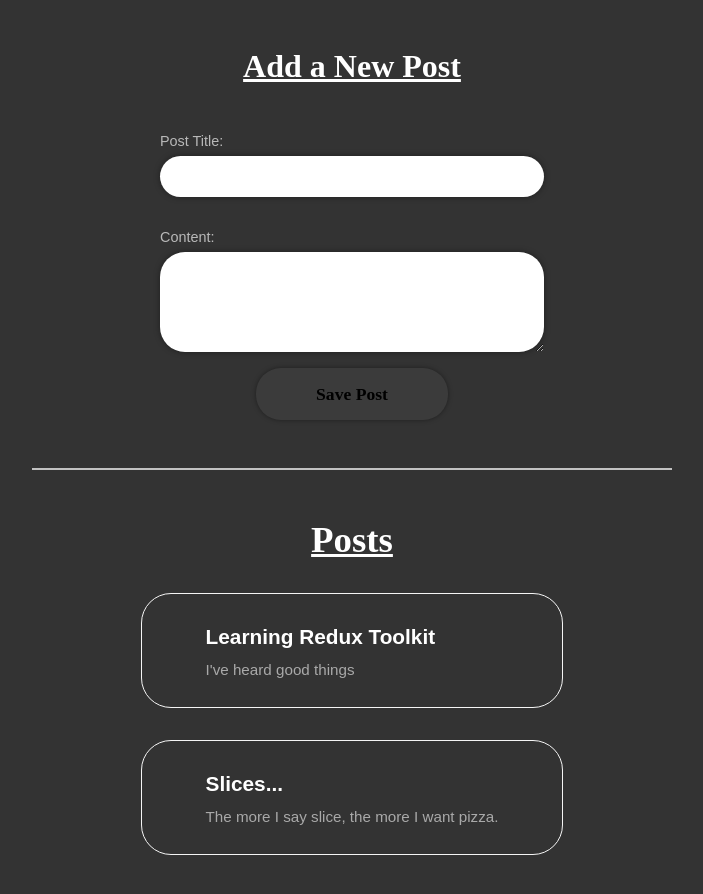
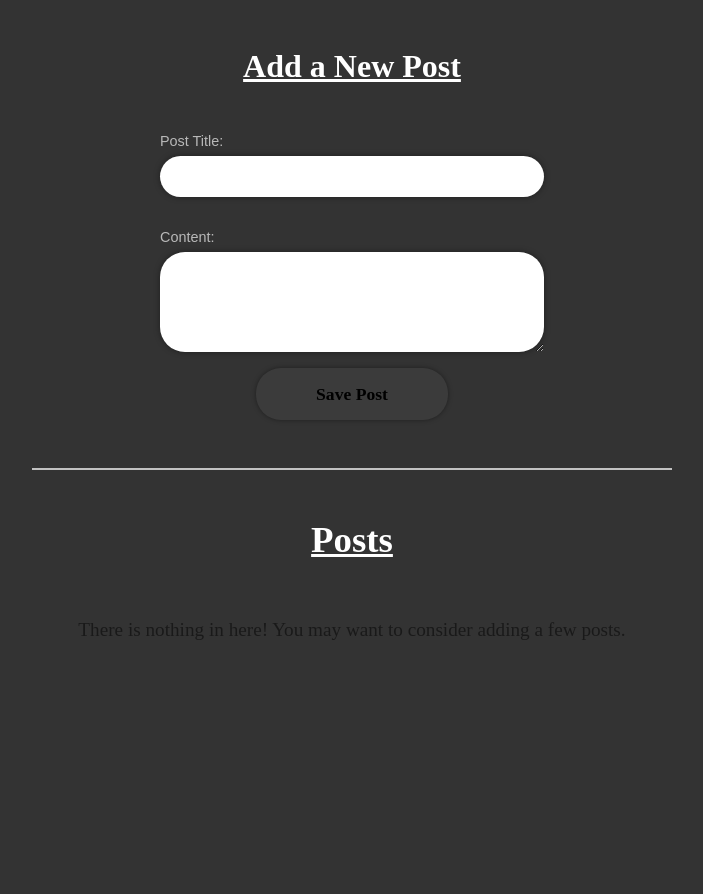
Before and after one commit to arianXdev/simple-blog-redux-app, a React (Vite) app: page / in a window 1280 px wide. Shown: the top 894 px of the page, without its empty margins (288-991 px from the left). After the commit the page ends 800 px from the top, so only its background shows below. Built offline with nearby package versions, Linux system fonts and the light colour scheme.

Commit message:
feat: created adding posts event handler

```diff
--- a/src/features/posts/AddPostForm.jsx
+++ b/src/features/posts/AddPostForm.jsx
@@ -1,12 +1,33 @@
 import { useState } from "react";
+import { useDispatch } from "react-redux";
+import { nanoid } from "@reduxjs/toolkit"; // nanoid will help us generate a random id
+
+import { postAdded } from "./postsSlice";
+
 import "./AddPostForm.css";
 
 const AddPostForm = () => {
+	const dispatch = useDispatch();
 	const [title, setTitle] = useState("");
 	const [content, setContent] = useState("");
 
 	const onTitleChanged = (e) => setTitle(e.target.value);
 	const onContentChanged = (e) => setContent(e.target.value);
+
+	const onSavePostClicked = () => {
+		if (title && content) {
+			dispatch(
+				postAdded({
+					id: nanoid(), // generates some random id easily
+					title,
+					content,
+				})
+			);
+
+			setTitle("");
+			setContent("");
+		}
+	};
 
 	return (
 		<section className="AddPost">
@@ -23,7 +44,7 @@ const AddPostForm = () => {
 					<textarea type="text" id="postContent" name="postContent" value={content} onChange={onContentChanged}></textarea>
 				</div>
 
-				<button type="button" className="AddPost__btn">
+				<button onClick={onSavePostClicked} type="button" className="AddPost__btn">
 					Save Post
 				</button>
 			</form>
--- a/src/features/posts/PostsList.css
+++ b/src/features/posts/PostsList.css
@@ -34,3 +34,12 @@
 	font-size: 0.95em;
 	color: darkgrey;
 }
+
+.warning {
+	font-family: "Ubuntu Mono";
+	margin: 3em 0;
+	font-size: 1.2em;
+	color: rgba(0, 0, 0, 0.5);
+	user-select: none;
+	pointer-events: none;
+}
--- a/src/features/posts/PostsList.jsx
+++ b/src/features/posts/PostsList.jsx
@@ -10,14 +10,16 @@ const PostsList = () => {
 	const renderedPosts = posts.map((post) => (
 		<article key={post.id} className="Posts__item">
 			<h3 className="Posts__item-title">{post.title}</h3>
-			<p className="Posts__item-body">{post.content.substring(0, 100)}</p>
+			<p className="Posts__item-body">{post.content.substring(0, 100)}...</p>
 		</article>
 	));
 
 	return (
 		<section className="Posts">
 			<h2 className="Posts__title">Posts</h2>
-			<div className="Posts__list">{renderedPosts}</div>
+			<div className="Posts__list">
+				{posts.length != 0 ? renderedPosts : <p className="warning">There is nothing in here! You may want to consider adding a few posts.</p>}
+			</div>
 		</section>
 	);
 };
--- a/src/features/posts/postsSlice.js
+++ b/src/features/posts/postsSlice.js
@@ -1,21 +1,22 @@
 // a slice is where we divide up our state (Redux Store)
 import { createSlice } from "@reduxjs/toolkit";
 
-const initialState = [
-	{ id: "1", title: "Learning Redux Toolkit", content: "I've heard good things" },
-	{ id: "2", title: "Slices...", content: "The more I say slice, the more I want pizza." },
-];
+const initialState = [];
 
 const postsSlice = createSlice({
 	name: "posts",
 	initialState,
 	reducers: {
 		postAdded: (state, action) => {
-			state.push(action.payload);
+			// So, It's not mutating the state anymore, cause it uses ImmerJS underneath! (Only works in createSlice and ...)
+			state.push(action.payload); // uses ImmerJS behind the scenes (under the hood), so we don't have to worry about mutating the state directly!
 		},
 	},
 });
 
 export const selectAllPosts = (state) => state.posts; // a selector function which gives us the posts part of the state.
 
+// That is going to generate an action creator with the same name automatiaclly
+export const { postAdded } = postsSlice.actions;
+
 export default postsSlice.reducer;
```
